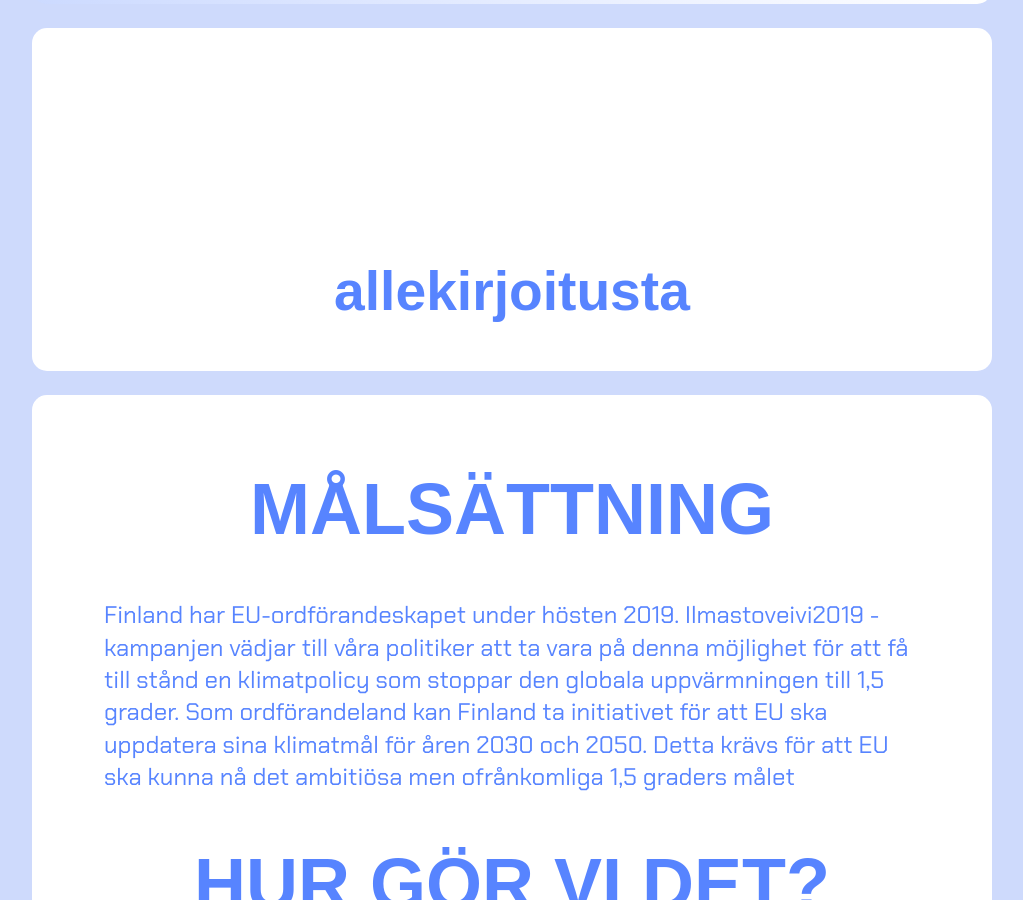
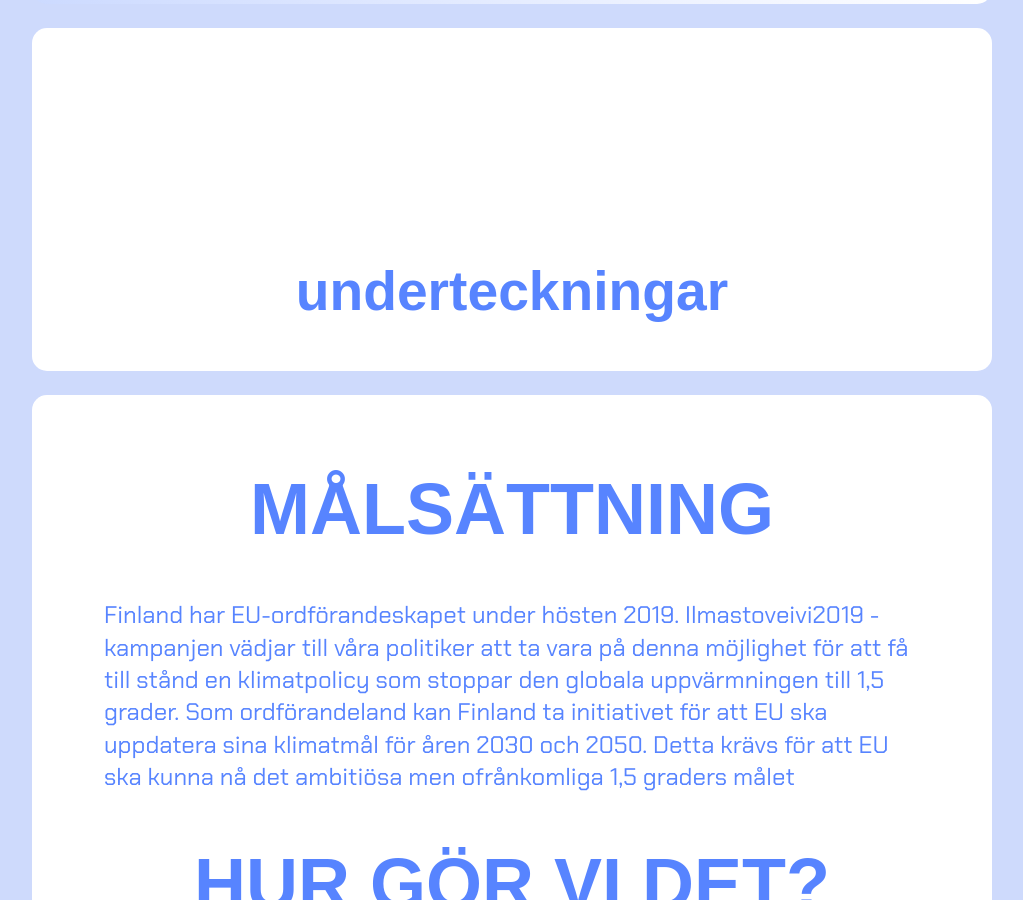
Before and after one commit to ilmastoveivi/ilmastoveivi.github.io, a Jekyll site: the page built from sv.md, in a window 1280 px wide and 900 px high, scrolled down 1073 px. Shown: the whole window, without its empty margins (128-1151 px from the left). Built offline with Jekyll 4.4.1, drawn with Linux system fonts in a browser that asks for light colours; nearby versions of some CDN libraries; some web fonts are replaced.

Commit message:
fixed translation bug

```diff
--- a/_includes/counter.html
+++ b/_includes/counter.html
@@ -9,7 +9,7 @@
 
 <section id="signature-counter" class="centre-content">
     <h2 id="signature-count"></h2>
-    <h3> allekirjoitusta </h3>
+    <h3> {{signatures}} </h3>
 </section>
 <script>
     $.ajax({
```
